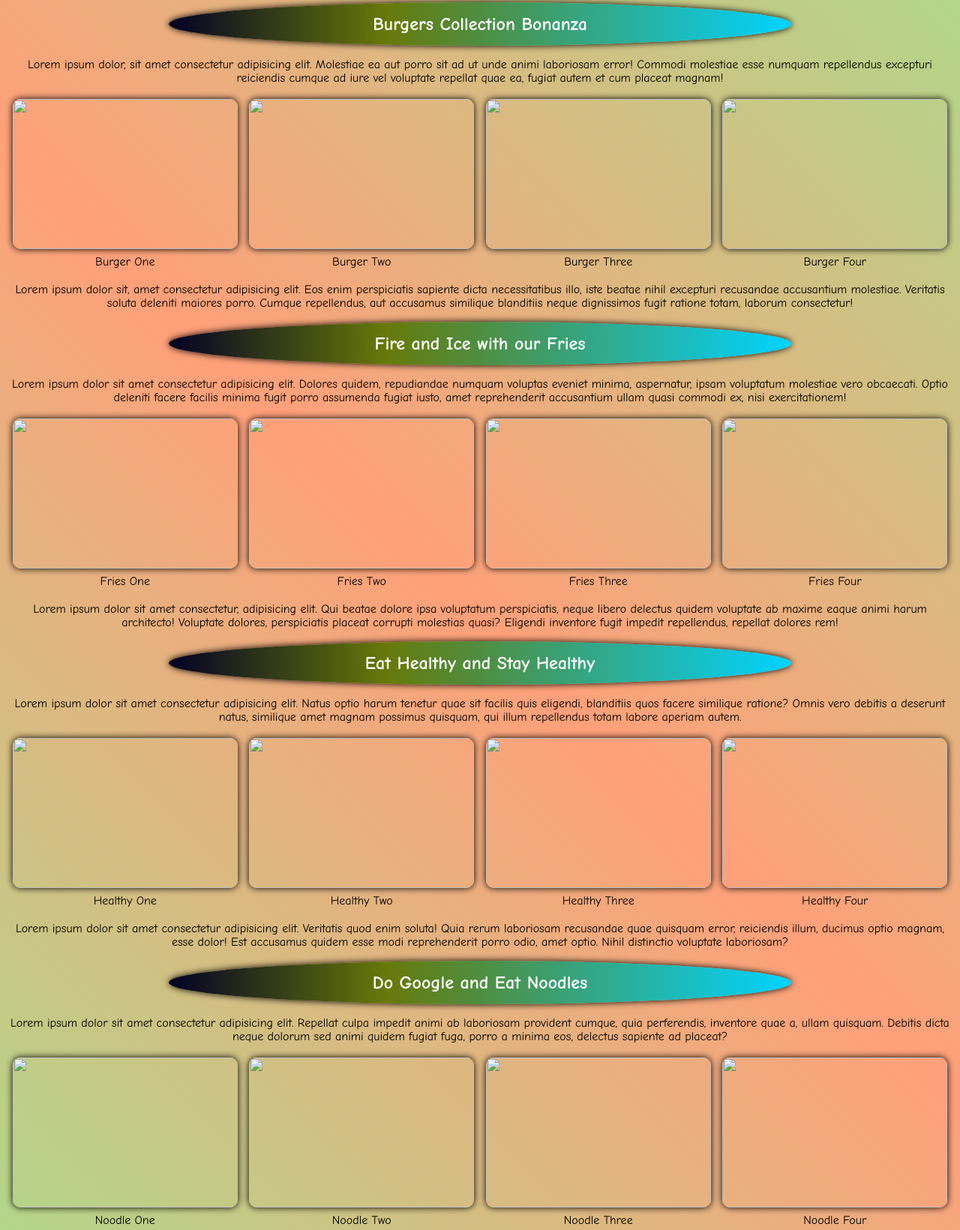
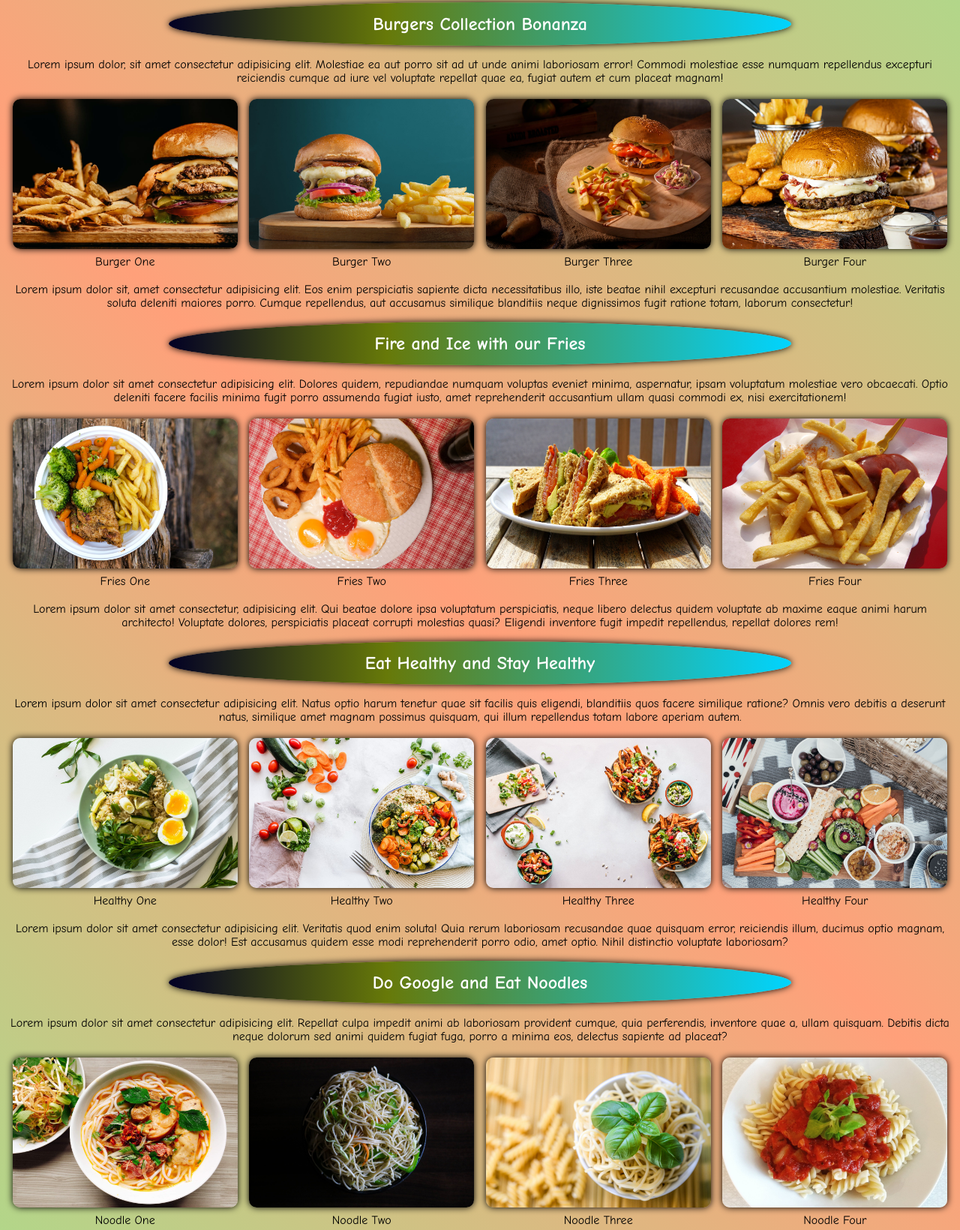
Before and after one commit to codingbrains14/foodieapp, a plain HTML site: page index.html in a window 1280 px wide. Shown: the part 648-2288 px from the top of the page at 75% size. Drawn offline with Linux system fonts and the light colour scheme.

Commit message:
Update index.html

```diff
--- a/index.html
+++ b/index.html
@@ -56,10 +56,10 @@
     <table>
         <tr>
             <td>
-                <img src="images/main-1.jpg" width="500" height="300">
+                <img src="main-1.jpg" width="500" height="300">
             </td>
             <td>
-                <img src="images/main-2.jpeg" width="500" height="300">
+                <img src="main-2.jpeg" width="500" height="300">
             </td>
             <tr>
                 <td>Awesome Taste</td>
@@ -75,16 +75,16 @@
     <table>
         <tr>
             <td>
-                <img src="images/main-3.jpeg" width="300" height="200">
+                <img src="main-3.jpeg" width="300" height="200">
             </td>
             <td>
-                <img src="images/main-4.jpeg" width="300" height="200">
+                <img src="main-4.jpeg" width="300" height="200">
             </td>
             <td>
-                <img src="images/main-5.jpeg" width="300" height="200">
+                <img src="main-5.jpeg" width="300" height="200">
             </td>
             <td>
-               <img src="images/main-6.jpeg" width="300" height="200">
+               <img src="main-6.jpeg" width="300" height="200">
             </td>
             <tr>
                 <td>Burger One</td>
@@ -103,16 +103,16 @@
     <table>
         <tr>
             <td>
-                <img src="images/main-7.jpeg" width="300" height="200">
+                <img src="main-7.jpeg" width="300" height="200">
             </td>
             <td>
-                <img src="images/main-8.jpeg" width="300" height="200">
+                <img src="main-8.jpeg" width="300" height="200">
             </td>
             <td>
-                <img src="images/main-9.jpeg" width="300" height="200">
+                <img src="main-9.jpeg" width="300" height="200">
             </td>
             <td>
-                <img src="images/main-10.jpeg" width="300" height="200">
+                <img src="main-10.jpeg" width="300" height="200">
             </td>
             <tr>
                 <td>Fries One</td>
@@ -131,16 +131,16 @@
     <table>
         <tr>
             <td>
-                <img src="images/main-11.jpeg" width="300" height="200">
+                <img src="main-11.jpeg" width="300" height="200">
             </td>
             <td>
-                <img src="images/main-12.jpeg" width="300" height="200">
+                <img src="main-12.jpeg" width="300" height="200">
             </td>
             <td>
-                <img src="images/main-13.jpeg" width="300" height="200">
+                <img src="main-13.jpeg" width="300" height="200">
             </td>
             <td>
-                <img src="images/main-14.jpeg" width="300" height="200">
+                <img src="main-14.jpeg" width="300" height="200">
             </td>
             <tr>
                 <td>Healthy One</td>
@@ -158,16 +158,16 @@
     <table>
         <tr>
             <td>
-                <img src="images/main-15.jpeg" width="300" height="200">
+                <img src="main-15.jpeg" width="300" height="200">
             </td>
             <td>
-                <img src="images/main-16.jpeg" width="300" height="200">
+                <img src="main-16.jpeg" width="300" height="200">
             </td>
             <td>
-                <img src="images/main-17.jpeg" width="300" height="200">
+                <img src="main-17.jpeg" width="300" height="200">
             </td>
             <td>
-                <img src="images/main-18.jpg" width="300" height="200">
+                <img src="main-18.jpg" width="300" height="200">
             </td>
             <tr>
                 <td>Noodle One</td>
@@ -186,10 +186,10 @@
     <p>Lorem ipsum dolor sit amet, consectetur adipisicing elit. Molestiae illo corrupti delectus exercitationem eum? Amet necessitatibus reiciendis aspernatur quae maxime nam accusantium, aperiam exercitationem fugit molestias blanditiis delectus reprehenderit rem maiores iste, voluptatum temporibus beatae provident, quam doloribus ea. Provident.</p>
     <table>
         <tr>
-            <td><img src="images/main-19.jpeg" width="300" height="200"></td>
-            <td><img src="images/main-20.jpeg" width="300" height="200"></td>
-            <td><img src="images/main-21.jpeg" width="300" height="200"></td>
-            <td><img src="images/main-22.jpeg" width="300" height="200"></td>
+            <td><img src="main-19.jpeg" width="300" height="200"></td>
+            <td><img src="main-20.jpeg" width="300" height="200"></td>
+            <td><img src="main-21.jpeg" width="300" height="200"></td>
+            <td><img src="main-22.jpeg" width="300" height="200"></td>
         </tr>
         <tr>
             <td>Desert One</td>
```
